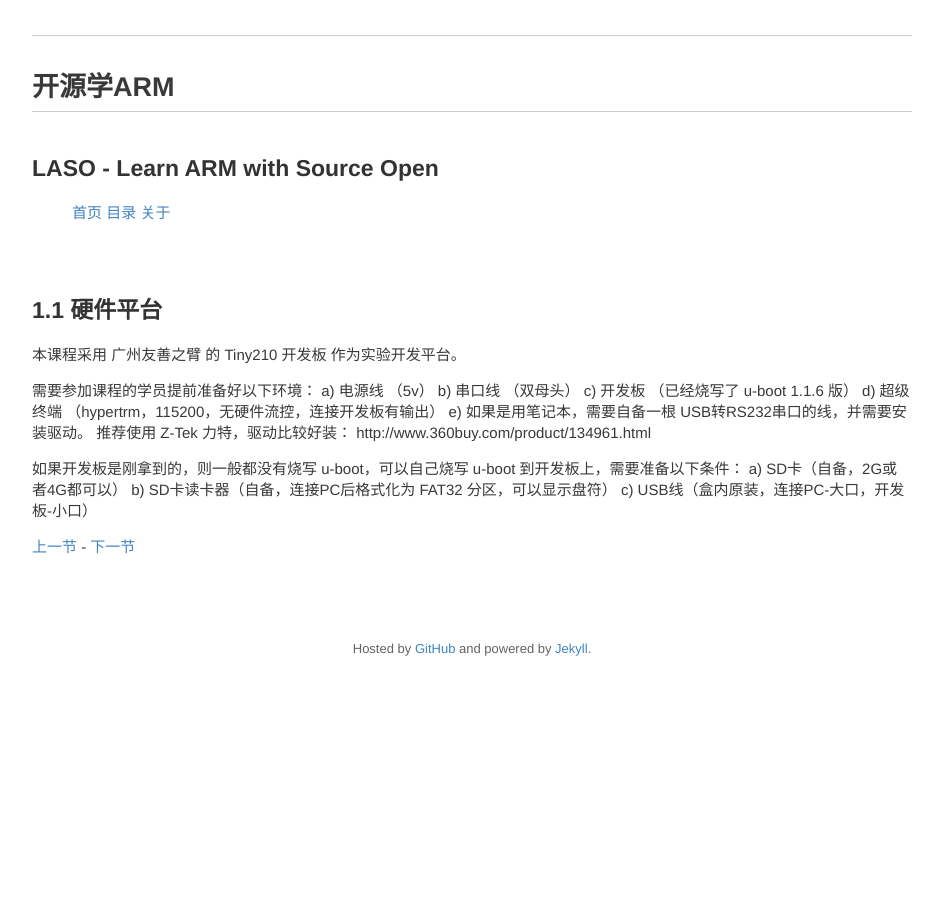
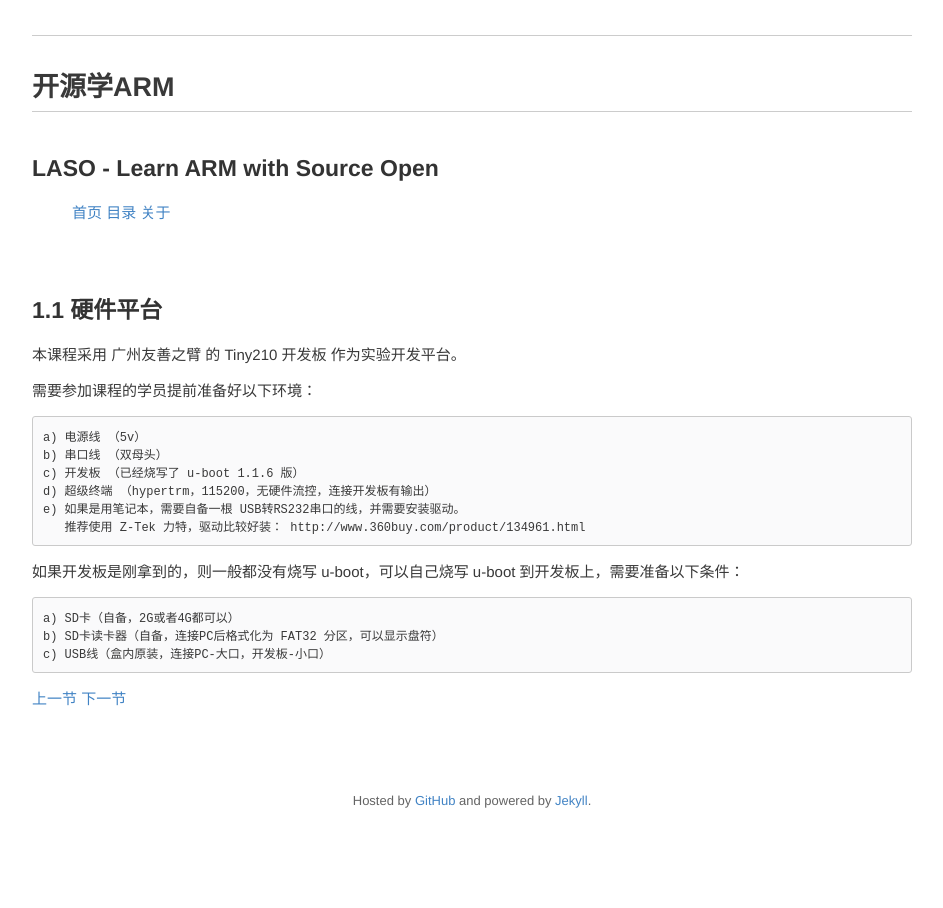
Before and after one commit to limingth/LASO, a Jekyll site: the page built from 01/chp1-1.md, in a window 1280 px wide. Shown: the whole page, without its empty margins (168-1111 px from the left). Built offline with Jekyll 4.4.1, drawn with Linux system fonts in a browser that asks for light colours; Markdown is read by kramdown in place of the engine named in the settings; comment, search, counter and statistics services are not loaded.

```diff
--- a/01/chp1-1.md
+++ b/01/chp1-1.md
@@ -7,6 +7,7 @@ layout: post
 本课程采用 广州友善之臂 的 Tiny210 开发板 作为实验开发平台。
 
 需要参加课程的学员提前准备好以下环境：
+
 	a) 电源线 （5v）
 	b) 串口线 （双母头）
 	c) 开发板 （已经烧写了 u-boot 1.1.6 版）
@@ -15,10 +16,11 @@ layout: post
 	   推荐使用 Z-Tek 力特，驱动比较好装： http://www.360buy.com/product/134961.html
 
 如果开发板是刚拿到的，则一般都没有烧写 u-boot，可以自己烧写 u-boot 到开发板上，需要准备以下条件：
+
 	a) SD卡（自备，2G或者4G都可以）
 	b) SD卡读卡器（自备，连接PC后格式化为 FAT32 分区，可以显示盘符）
 	c) USB线（盒内原装，连接PC-大口，开发板-小口）
 
 
 
-<a href="chp1-0.html"> 上一节 </a> - <a href="chp1-2.html"> 下一节 </a>
+<a href="chp1-0.html"> 上一节 </a>  <a href="chp1-2.html"> 下一节 </a>
```
